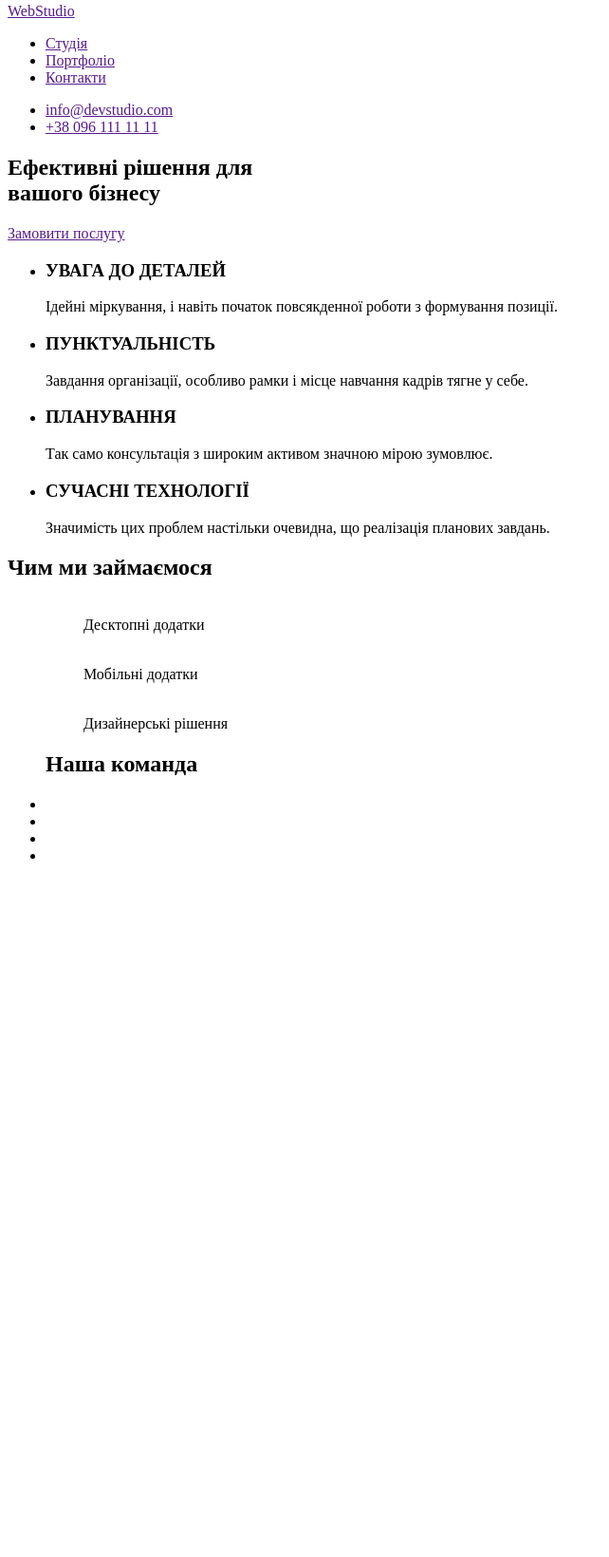
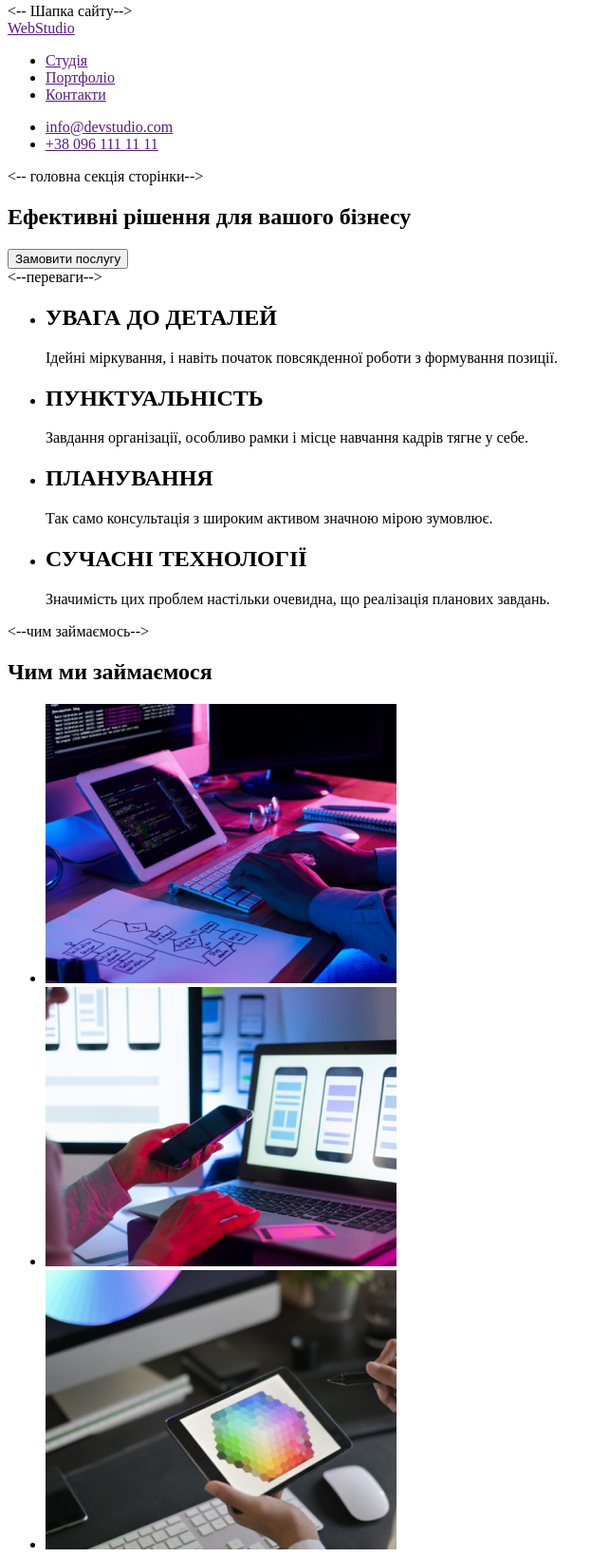
Before and after one commit to BilousPM/goit-markup-hw-01, a plain HTML site: page index.html in a window 1280 px wide. Shown: the part 5-1644 px from the top of the page at 95% size, without its empty margins (0-642 px from the left). Before the commit the page ends 931 px from the top, so only its background shows below. Drawn offline with Linux system fonts and the light colour scheme.

Commit message:
формує "main" сторінки

```diff
--- a/index.html
+++ b/index.html
@@ -1,12 +1,14 @@
 <!DOCTYPE html>
 <html lang="ua">
 <head>
-    <meta charset="UTF-8">
-    <meta http-equiv="X-UA-Compatible" content="IE=edge">
-    <meta name="viewport" content="width=device-width, initial-scale=1.0">
-    <title>Document</title>
+   <meta charset="UTF-8">
+   <meta http-equiv="X-UA-Compatible" content="IE=edge">
+   <meta name="viewport" content="width=device-width, initial-scale=1.0">
+   <title>WEb Studio</title>
 </head>
 <body>
+
+<-- Шапка сайту-->
      <header>
         <nav>
          <a href="">WebStudio</a>
@@ -15,78 +17,89 @@
             <li><a href="">Портфоліо</a></li>
             <li><a href="">Контакти</a></li>
           </ul>
+        </nav>
            <ul>
              <li><a href="">info@devstudio.com</a></li>
              <li><a href="">+38 096 111 11 11</a></li>
           </ul>
-       </nav>
    </header>
+   <main>
 
-   <main>
+<-- головна секція сторінки-->
       <section>
-         <h1>Ефективні рішення для <br /> вашого бізнесу</h1>
-         <a href="">Замовити послугу</a>
+         <h1>Ефективні рішення для вашого бізнесу</h1>
+         <button type="button">Замовити послугу</button>
       </section>
 
+<--переваги-->
       <section>
          <ul>
           <li>
-            <div></div>
-            <h3>УВАГА ДО ДЕТАЛЕЙ</h3>
+            <h2>УВАГА ДО ДЕТАЛЕЙ</h2>
             <p>Ідейні міркування, і навіть початок повсякденної роботи з формування позиції.</p>
           </li>
           <li>
-            <div></div>
-            <h3>ПУНКТУАЛЬНІСТЬ</h3>
+            <h2>ПУНКТУАЛЬНІСТЬ</h2>
             <p>Завдання організації, особливо рамки і місце навчання кадрів тягне у себе.</p>
           </li>
           <li>
-            <div></div>
-            <h3>ПЛАНУВАННЯ</h3>
+            <h2>ПЛАНУВАННЯ</h2>
             <p>Так само консультація з широким активом значною мірою зумовлює.</p>
+          </li>
           <li>
-            <div></div>
-            <h3>СУЧАСНІ ТЕХНОЛОГІЇ</h3>
+            <h2>СУЧАСНІ ТЕХНОЛОГІЇ</h2>
             <p>Значимість цих проблем настільки очевидна, що реалізація планових завдань.</p>
           </li>
          </ul>
    </section>
 
+   <--чим займаємось-->
     <section>
       <h2>Чим ми займаємося</h2>
       <ul>
-        <figure>
-         <img src="" alt="" width="370"/>
-         <figcaption>Десктопні додатки</figcaption>
-        </figure>
-         <figure>
-            <img src="" alt="" width="370" />
-            <figcaption>Мобільні додатки</figcaption>
-         </figure>
-         <figure>
-            <img src="" alt="" width="370" />
-            <figcaption>Дизайнерські рішення</figcaption>
-         </figure>
+        <li>
+         <img src="./images/img 1.jpg" alt="написання коду" width="370">
+        </li>
+        <li>
+         <img src="./images/img 2.jpg" alt="написання мобільних додатків" width="370">
+        </li>
+        <li>
+         <img src="./images/img 3.jpg" alt="розробка дизайну" width="370">
+        </li>
       </ul>
     </section>
+
+<--команда розробників-->
     <section>
       <ul>
          <h2>Наша команда</h2>
          <li>
-            <img src="" alt="">
+            <img src="./images/photo-1.jpg" alt="Ігор Дем'яненко" width="270">
+            <h3>Ігор Дем'яненко</h3>
+            <p>Product Designer</p>
          </li>
          <li>
-            <img src="" alt="">
+            <img src="./images/photo-2.jpg" alt="Ольга Рєпіна" width="270">
+            <h3>Ольга Рєпіна</h3>
+            <p>Frontend Developer</p>
          </li>
          <li>
-            <img src="" alt="">
+            <img src="./images/photo-3.jpg" alt="Микола Тарасов" width="270">
+            <h3>Микола Тарасов</h3>
+            <p>Marketing</p>
          </li>
          <li>
-            <img src="" alt="">
+            <img src="./images/photo-4.jpg" alt="Михайло Єрмаков" width="270">
+            <h3>Михайло Єрмаков</h3>
+            <p>UI Designer</p>
          </li>
       </ul>
     </section>
 
    </main>
+
+   <footer>
+
+   </footer>
 </body>
 </html>
```
Also changed, not shown: images/img 1.jpg (added), images/img 2.jpg (added), images/img 3.jpg (added), images/photo-1.jpg (added), images/photo-2.jpg (added), images/photo-3.jpg (added), images/photo-4.jpg (added).
